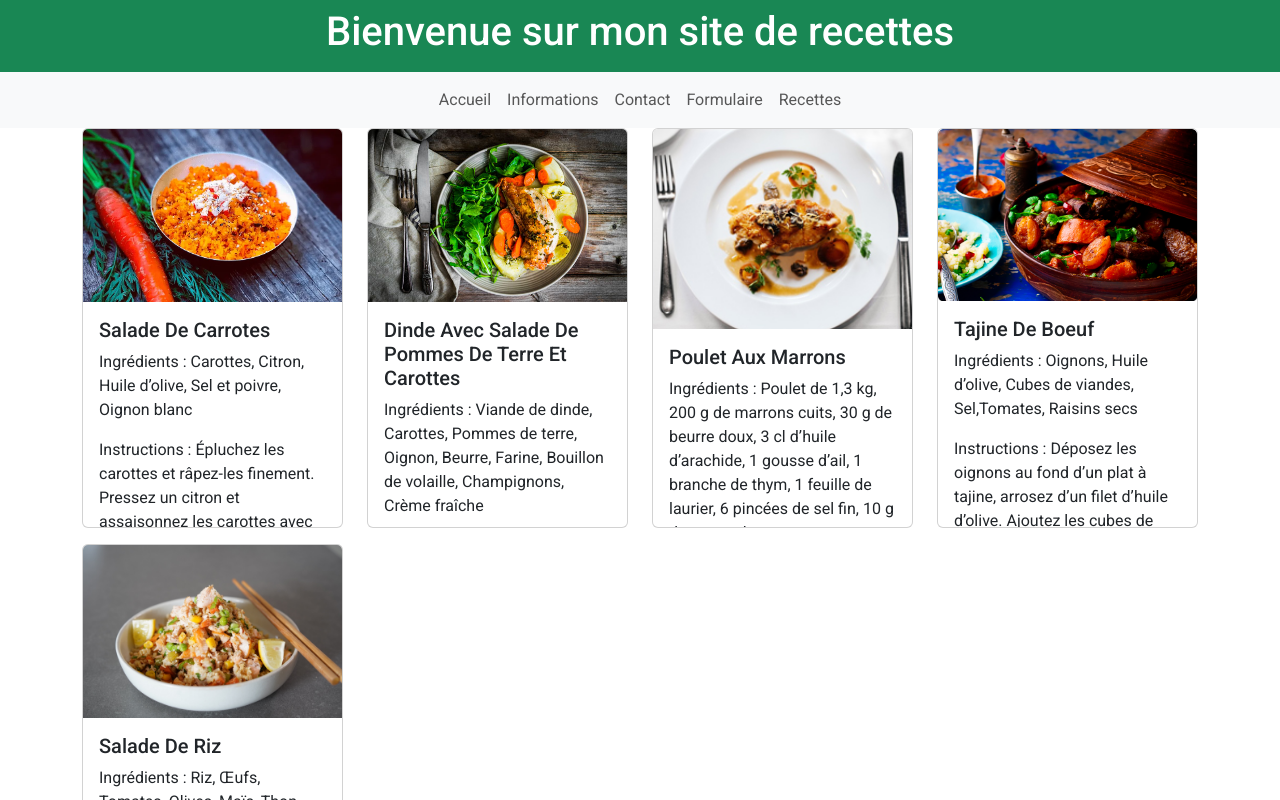
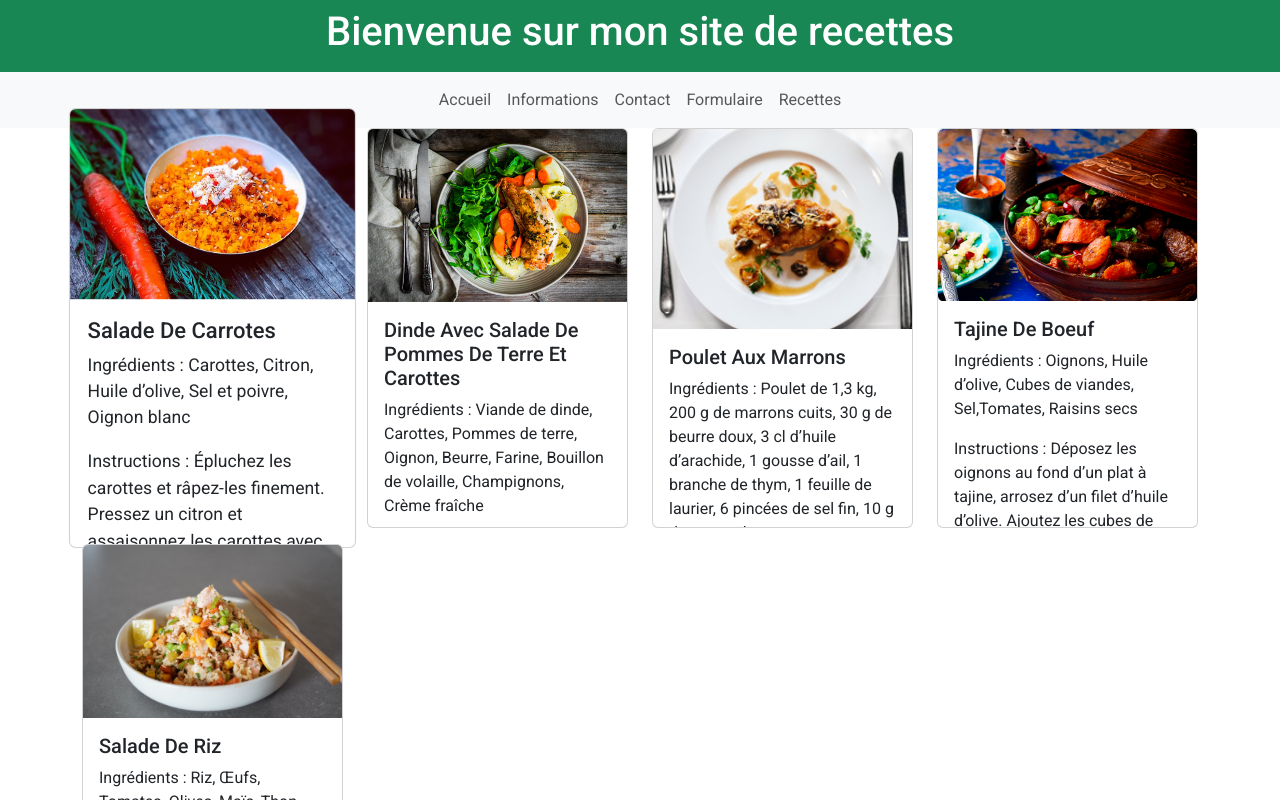
Before and after one commit to PsyK0oz/projet-Angular-1, an Angular app in the folder angular/: page /recette in a window 1280 px wide. In both pictures the pointer is over the element 212 px from the left and 328 px from the top of the page. Shown: the top 800 px of the page. Built offline with nearby package versions, Linux system fonts and the light colour scheme.

Commit message:
it's more beautifull

```diff
--- a/angular/src/app/recette/recette.component.scss
+++ b/angular/src/app/recette/recette.component.scss
@@ -11,6 +11,8 @@
 
 .recipe-card {
     height: 400px;
+    transition: transform 0.3s ease-in-out;
+    cursor: pointer;
   }
 
   .recipe-card-body {
@@ -22,3 +24,7 @@
     height: 200px;
     object-fit: cover;
   }
+
+.recipe-card:hover {
+    transform: scale(1.1);
+  }
```
